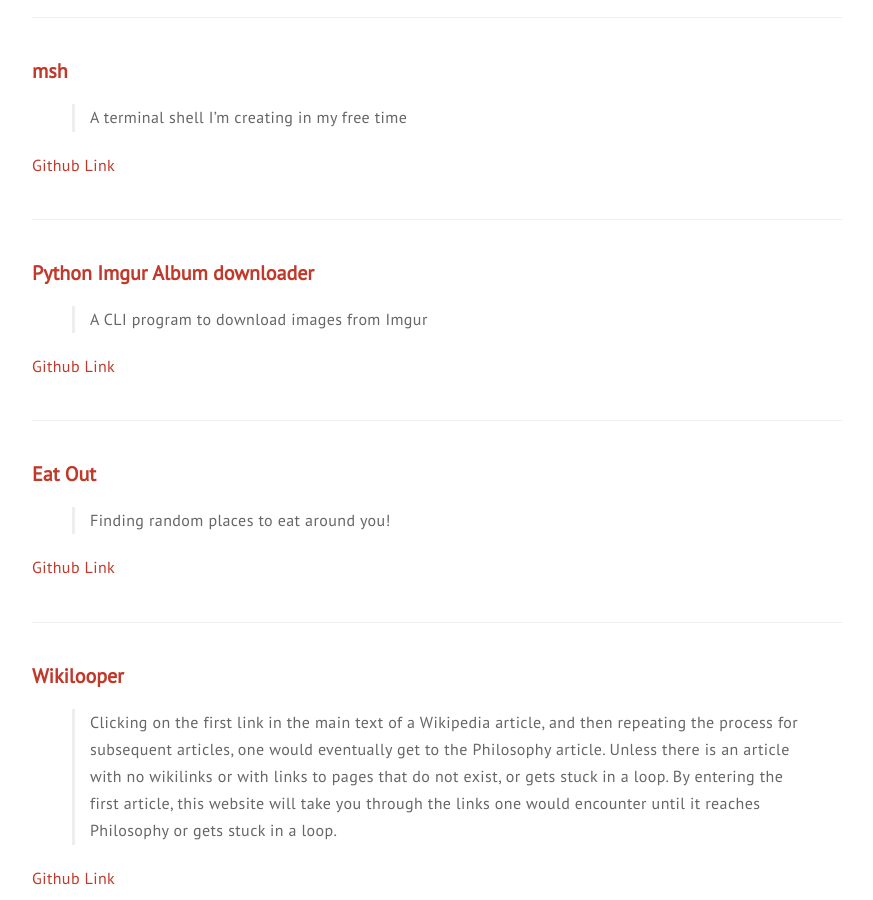
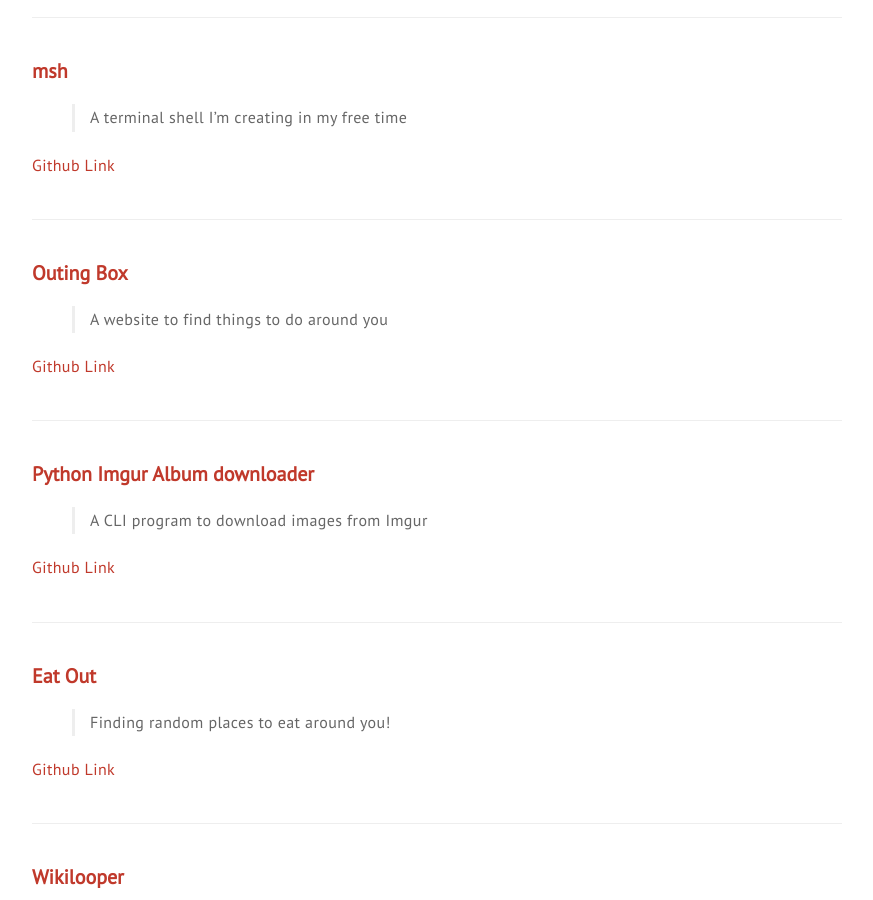
Before and after one commit to kartikanand/kartikanand.github.io, a Jekyll site: the page built from projects.md, in a window 1280 px wide and 900 px high, scrolled down 504 px. Shown: the whole window, without its empty margins (203-1076 px from the left). Built offline with Jekyll 4.4.1, drawn with Linux system fonts in a browser that asks for light colours.

Commit message:
add outingbox to projects

```diff
--- a/projects.md
+++ b/projects.md
@@ -19,6 +19,14 @@
 > A terminal shell I'm creating in my free time
 
 [Github Link](https://github.com/kartikanand/msh)
+
+---
+
+### [Outing Box](http://outingbox.com/)
+
+> A website to find things to do around you
+
+[Github Link](https://github.com/kartikanand/outing-box)
 
 ---
 
```
